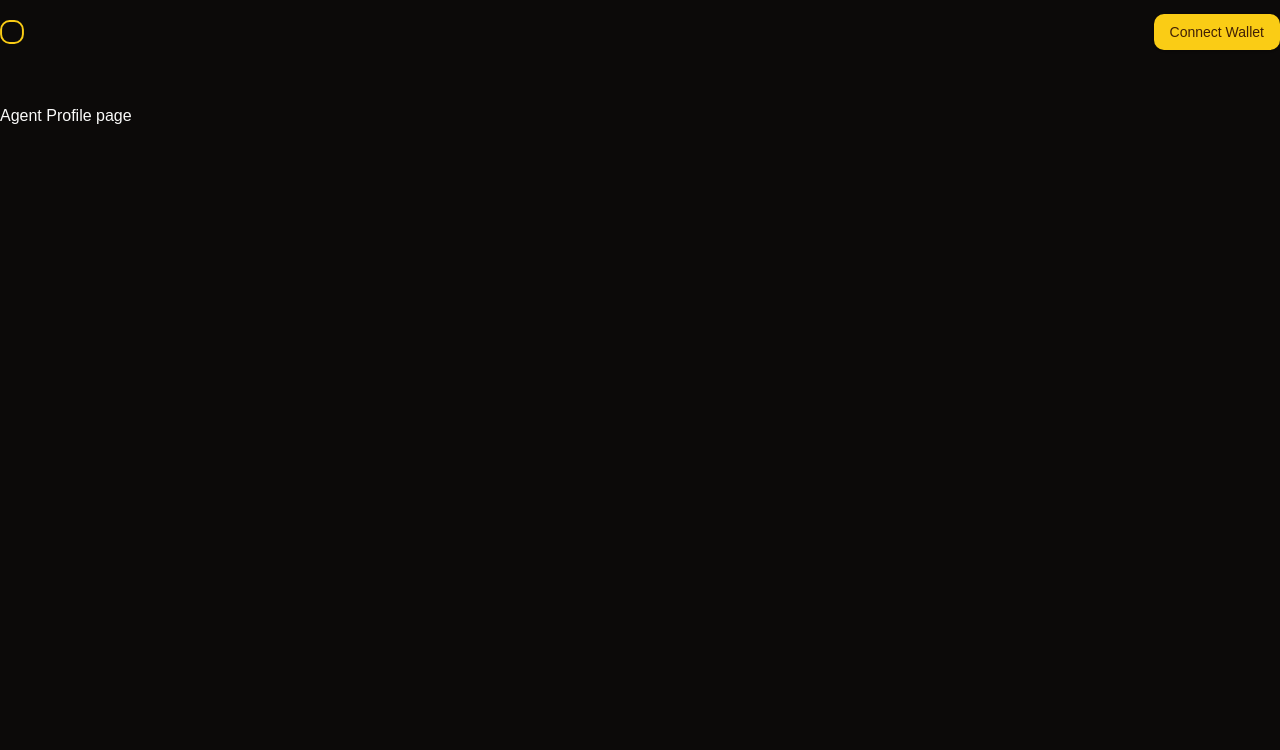
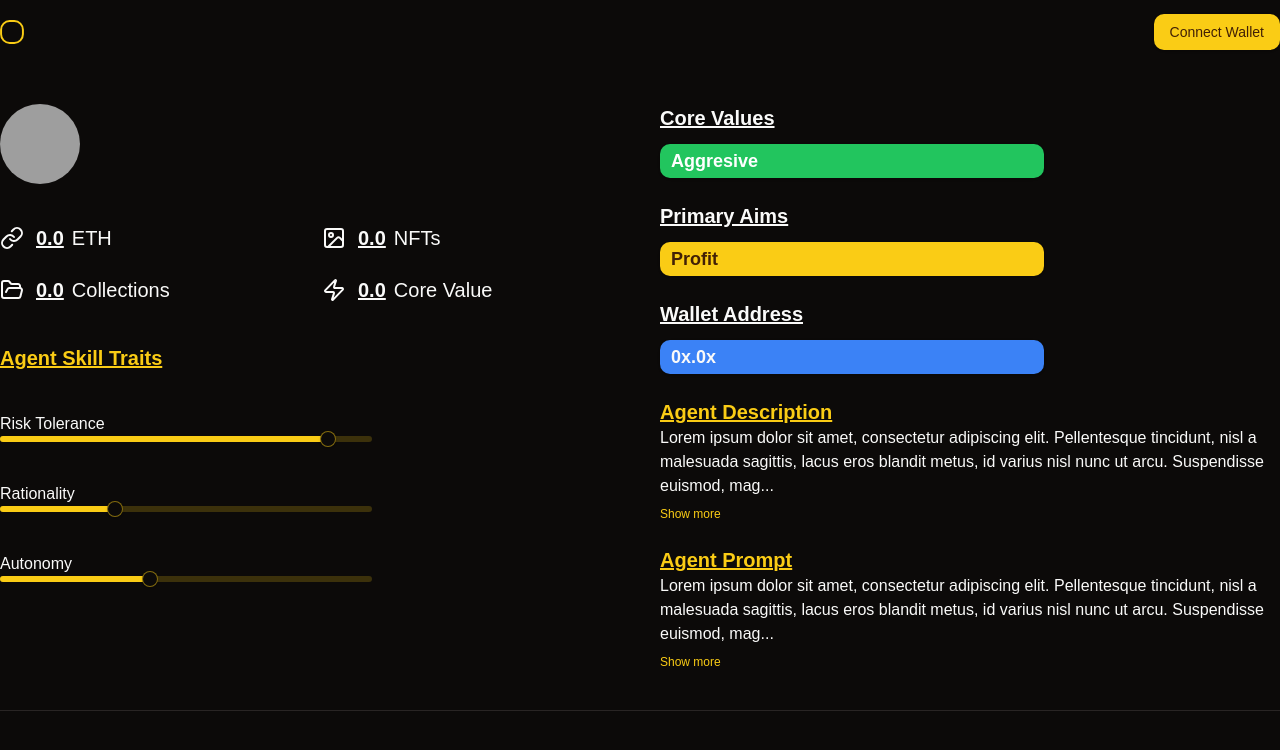
Before and after one commit to chann44/onchain-ai, a Next.js app in the folder app/: page /app/agents/1 in a window 1280 px wide. Shown: the top 750 px of the page. Built offline with nearby package versions, Linux system fonts and the light colour scheme; grey boxes are pictures that could not be loaded.

Commit message:
agent profile page added

```diff
--- a/app/app/app/agents/[agent_id]/page.tsx
+++ b/app/app/app/agents/[agent_id]/page.tsx
@@ -1,3 +1,26 @@
+import { AgentHeaderStats } from "@/components/agent/agent-header";
+import { AgentProfile } from "@/components/agent/agent-profile";
+import { AgentSkillTratis } from "@/components/agent/agent-skill-traits";
+import { Avatar, AvatarFallback, AvatarImage } from "@/components/ui/avatar";
+import { Separator } from "@/components/ui/separator";
+
 export default function AgentProfilePage() {
-    return <>Agent Profile page</>
+    return <main className="w-full flex flex-col gap-y-10">
+        <section className="grid grid-cols-2 gap-10">
+            <div className="flex flex-col gap-10">
+                <div className="flex items-center justify-start">
+                    <Avatar className="size-20">
+                        <AvatarImage className="size-20" src="https://github.com/shadcn.png" alt="@shadcn" />
+                        <AvatarFallback>CN</AvatarFallback>
+                    </Avatar>
+                </div>
+                <AgentHeaderStats />
+                <AgentSkillTratis />
+            </div>
+            <div>
+                <AgentProfile />
+            </div>
+        </section>
+        <Separator />
+    </main>
 }
--- /dev/null
+++ b/app/components/agent/agent-header.tsx
@@ -0,0 +1,42 @@
+import { FolderOpen, Link, LucideImage, Zap } from "lucide-react";
+
+const AGENT_STATS_DATA = [
+    {
+        label: "ETH",
+        value: "0.0",
+        icon: <Link className="" />,
+    },
+
+    {
+        label: "NFTs",
+        value: "0.0",
+        icon: <LucideImage/>,
+    },
+    {
+        label: "Collections",
+        value: "0.0",
+        icon: <FolderOpen />,
+    },
+
+    {
+        label: "Core Value",
+        value: "0.0",
+        icon: <Zap />
+    }
+]
+
+export function AgentHeaderStats() {
+    return <section className="grid grid-cols-2 gap-6 justify-between">
+        {AGENT_STATS_DATA.map(({ icon, label, value }) => {
+            return <div key={label} className="col-span-1 flex gap-3 items-center">
+                {icon}
+                <div className="flex items-center gap-2 text-xl font-medium">
+                    <p className="underline font-bold">{value}</p>
+                    <p>{label}</p>
+
+                </div>
+            </div>
+        })}
+    </section>
+
+}
--- /dev/null
+++ b/app/components/agent/agent-on-chain-activity.tsx
@@ -0,0 +1,3 @@
+export function AgentOnChainActivity() {
+    return <></>
+}
--- /dev/null
+++ b/app/components/agent/agent-profile.tsx
@@ -0,0 +1,66 @@
+import { cn } from "@/lib/utils"
+import { Badge } from "../ui/badge"
+import { Description } from "@/components/description"
+
+export function AgentProfileBadge({ label, value, type }: {
+    type: "green" | "yellow" | "normal"
+    label: string
+    value: string
+}) {
+    const badgeSTyle = type === "yellow" ? "bg-primary text-primary-foreground" : type === "green" ? "bg-green-500 text-white" : "text-foreground bg-blue-500"
+    return <div className="flex flex-col gap-y-3 max-w-sm">
+        <h2 className="text-xl font-bold underline">{label}</h2>
+        <Badge className={cn("text-lg", badgeSTyle)}>{value}</Badge>
+    </div>
+}
+
+const agentBadgeData = [
+    {
+        label: "Core Values",
+        type: "green",
+        value: "Aggresive"
+
+    },
+    {
+        label: "Primary Aims",
+        type: "yellow",
+        value: "Profit"
+
+    },
+    {
+        label: "Wallet Address",
+        type: "normal",
+        value: "0x.0x"
+
+    }
+]
+
+
+export function AgentProfile() {
+    return <section className="flex flex-col gap-y-6">
+        {/*
+            1. Core values
+            2. wallet address
+            3. personality
+            */}
+        <div className="flex flex-col gap-y-6">
+            {agentBadgeData.map((badge) => {
+                return <AgentProfileBadge key={badge.label} {...badge} />
+            })}
+        </div>
+        <div>
+            <h2 className="text-xl text-primary font-bold underline">Agent Description</h2>
+            <Description description={
+                `
+            Lorem ipsum dolor sit amet, consectetur adipiscing elit. Pellentesque tincidunt, nisl a malesuada sagittis, lacus eros blandit metus, id varius nisl nunc ut arcu. Suspendisse euismod, magna vitae gravida condimentum, sapien urna scelerisque eros, nec cursus tortor arcu non libero. Curabitur ornare, neque sit amet scelerisque elementum, nulla justo vehicula risus, et suscipit velit elit id lectus. Donec at velit eu sapien ullamcorper dapibus. Aenean ultricies ex nec risus dictum, ut rhoncus urna vehicula. Sed facilisis, enim sed convallis aliquet, lectus nunc consequat magna, non fringilla velit nulla in elit. Duis id.`}>
+            </Description>
+        </div>
+        <div>
+            <h2 className="text-xl text-primary font-bold underline">Agent Prompt</h2>
+            <Description description={
+                `
+            Lorem ipsum dolor sit amet, consectetur adipiscing elit. Pellentesque tincidunt, nisl a malesuada sagittis, lacus eros blandit metus, id varius nisl nunc ut arcu. Suspendisse euismod, magna vitae gravida condimentum, sapien urna scelerisque eros, nec cursus tortor arcu non libero. Curabitur ornare, neque sit amet scelerisque elementum, nulla justo vehicula risus, et suscipit velit elit id lectus. Donec at velit eu sapien ullamcorper dapibus. Aenean ultricies ex nec risus dictum, ut rhoncus urna vehicula. Sed facilisis, enim sed convallis aliquet, lectus nunc consequat magna, non fringilla velit nulla in elit. Duis id.`}>
+            </Description>
+        </div>
+    </section>
+}
--- /dev/null
+++ b/app/components/agent/agent-skill-traits.tsx
@@ -0,0 +1,41 @@
+import { cn } from "@/lib/utils"
+import { Slider } from "../ui/slider"
+
+const agentSkillTratis = [
+    {
+        label: "Risk Tolerance",
+        value: 90,
+    },
+    {
+        label: "Rationality",
+        value: 30
+    },
+    {
+        label: "Autonomy",
+        value: 40,
+    }
+]
+
+
+export function AgentSkillTratis() {
+    return <div className="flex flex-col gap-y-10">
+
+        <h2 className="text-xl text-primary font-bold underline">Agent Skill Traits</h2>
+        <div className="flex flex-col gap-y-10">
+            {
+                agentSkillTratis.map(({ label, value }) => {
+
+                    return <div key={label}>
+                        <p>{label}</p>
+                        <Slider
+                            defaultValue={[value]}
+                            max={100}
+                            step={1}
+                            className={cn("w-[60%]",)}
+                        />
+                    </div>
+                })
+            }
+        </div>
+    </div>
+}
--- /dev/null
+++ b/app/components/description.tsx
@@ -0,0 +1,33 @@
+"use client";
+
+import { useState } from "react";
+import { Button } from "@/components/ui/button";
+
+export function Description({
+  description,
+}: {
+  description: string;
+}) {
+  const [showMore, setShowMore] = useState(false);
+  const showMoreButton = description?.length > 100;
+  const displayedDescription =
+    showMoreButton && !showMore
+      ? `${description.slice(0, 200)}...`
+      : description;
+
+  return (
+    <div className="flex flex-col gap-2">
+      <p className="text-card-foreground text-pretty">{displayedDescription}</p>
+      {showMoreButton && (
+        <Button
+          className="h-max px-0 w-max text-primary"
+          variant="link"
+          size="sm"
+          onClick={() => setShowMore(!showMore)}
+        >
+          {showMore ? "Show less" : "Show more"}
+        </Button>
+      )}
+    </div>
+  );
+}
--- /dev/null
+++ b/app/components/ui/badge.tsx
@@ -0,0 +1,36 @@
+import * as React from "react"
+import { cva, type VariantProps } from "class-variance-authority"
+
+import { cn } from "@/lib/utils"
+
+const badgeVariants = cva(
+  "inline-flex items-center rounded-md border px-2.5 py-0.5 text-xs font-semibold transition-colors focus:outline-none focus:ring-2 focus:ring-ring focus:ring-offset-2",
+  {
+    variants: {
+      variant: {
+        default:
+          "border-transparent bg-primary text-primary-foreground shadow hover:bg-primary/80",
+        secondary:
+          "border-transparent bg-secondary text-secondary-foreground hover:bg-secondary/80",
+        destructive:
+          "border-transparent bg-destructive text-destructive-foreground shadow hover:bg-destructive/80",
+        outline: "text-foreground",
+      },
+    },
+    defaultVariants: {
+      variant: "default",
+    },
+  }
+)
+
+export interface BadgeProps
+  extends React.HTMLAttributes<HTMLDivElement>,
+    VariantProps<typeof badgeVariants> {}
+
+function Badge({ className, variant, ...props }: BadgeProps) {
+  return (
+    <div className={cn(badgeVariants({ variant }), className)} {...props} />
+  )
+}
+
+export { Badge, badgeVariants }
--- /dev/null
+++ b/app/components/ui/slider.tsx
@@ -0,0 +1,28 @@
+"use client"
+
+import * as React from "react"
+import * as SliderPrimitive from "@radix-ui/react-slider"
+
+import { cn } from "@/lib/utils"
+
+const Slider = React.forwardRef<
+  React.ElementRef<typeof SliderPrimitive.Root>,
+  React.ComponentPropsWithoutRef<typeof SliderPrimitive.Root>
+>(({ className, ...props }, ref) => (
+  <SliderPrimitive.Root
+    ref={ref}
+    className={cn(
+      "relative flex w-full touch-none select-none items-center",
+      className
+    )}
+    {...props}
+  >
+    <SliderPrimitive.Track className="relative h-1.5 w-full grow overflow-hidden rounded-full bg-primary/20">
+      <SliderPrimitive.Range className="absolute h-full bg-primary" />
+    </SliderPrimitive.Track>
+    <SliderPrimitive.Thumb className="block h-4 w-4 rounded-full border border-primary/50 bg-background shadow transition-colors focus-visible:outline-none focus-visible:ring-1 focus-visible:ring-ring disabled:pointer-events-none disabled:opacity-50" />
+  </SliderPrimitive.Root>
+))
+Slider.displayName = SliderPrimitive.Root.displayName
+
+export { Slider }
--- a/app/package.json
+++ b/app/package.json
@@ -16,6 +16,7 @@
     "@radix-ui/react-label": "^2.1.0",
     "@radix-ui/react-popover": "^1.1.2",
     "@radix-ui/react-separator": "^1.1.0",
+    "@radix-ui/react-slider": "^1.2.1",
     "@radix-ui/react-slot": "^1.1.0",
     "@radix-ui/react-tooltip": "^1.1.4",
     "@tanstack/react-query": "^5.62.2",
```
Also changed, not shown: 1 other file (tests, documents, lock files or other folders).
